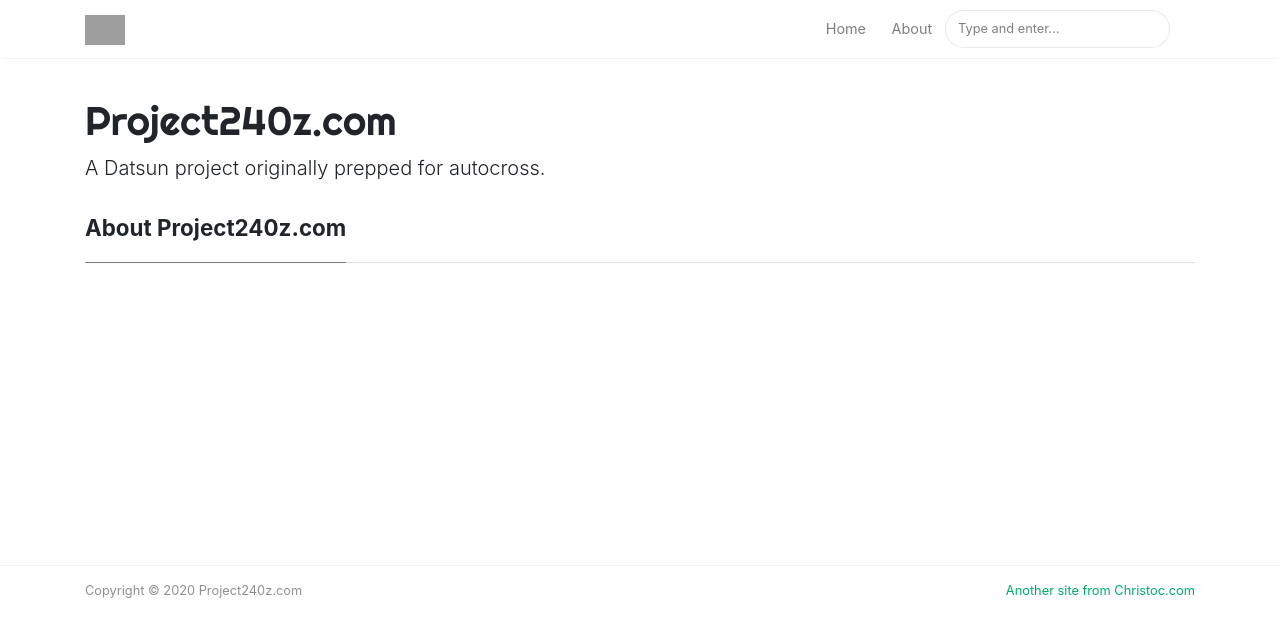
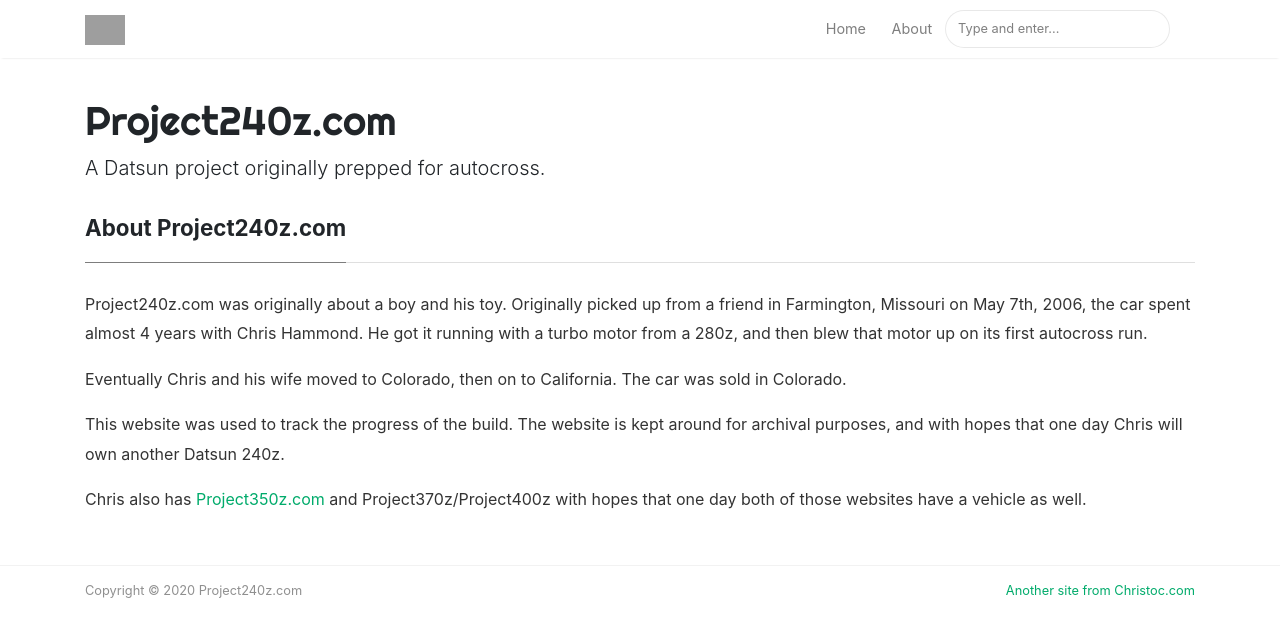
Before and after one commit to project240z/project240z.github.io, a Jekyll site: the page built from _pages/about.md, in a window 1280 px wide. Shown: the top 637 px of the page. Built offline with Jekyll 4.4.1, drawn with Linux system fonts in a browser that asks for light colours; nearby versions of some CDN libraries; grey boxes are pictures that could not be loaded.

Commit message:
updated about and added photos page

```diff
--- a/_pages/about.md
+++ b/_pages/about.md
@@ -6,3 +6,11 @@ comments: false
 redirect_from:
   - "/About"
 ---
+
+Project240z.com was originally about a boy and his toy. Originally picked up from a friend in Farmington, Missouri on May 7th, 2006, the car spent almost 4 years with Chris Hammond. He got it running with a turbo motor from a 280z, and then blew that motor up on its first autocross run.
+
+Eventually Chris and his wife moved to Colorado, then on to California. The car was sold in Colorado.
+
+This website was used to track the progress of the build. The website is kept around for archival purposes, and with hopes that one day Chris will own another Datsun 240z.
+
+Chris also has [Project350z.com](https://www.project350z.com) and Project370z/Project400z with hopes that one day both of those websites have a vehicle as well.
```
Also changed, not shown: _pages/event-calendar.md (deleted, +0 -16 lines), _pages/photos.md (added, +12 -0 lines).
